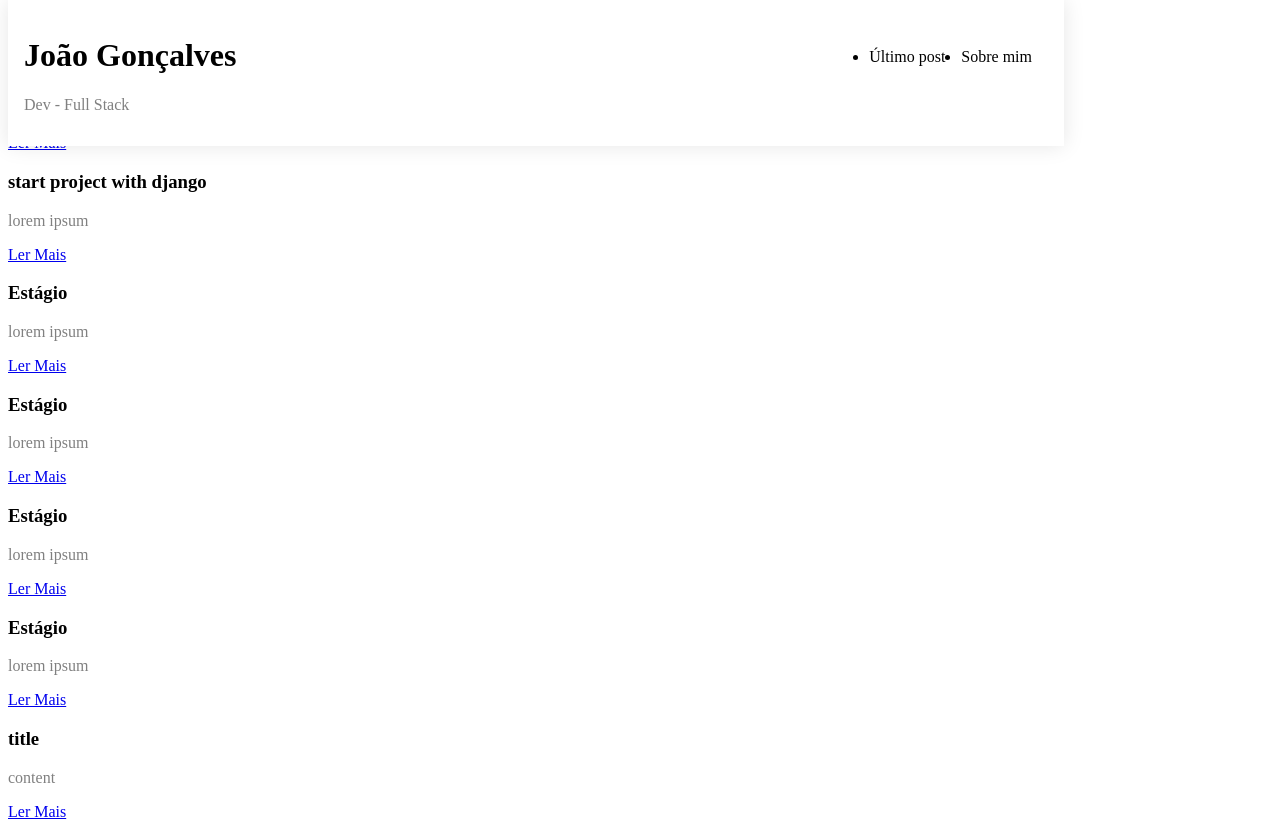
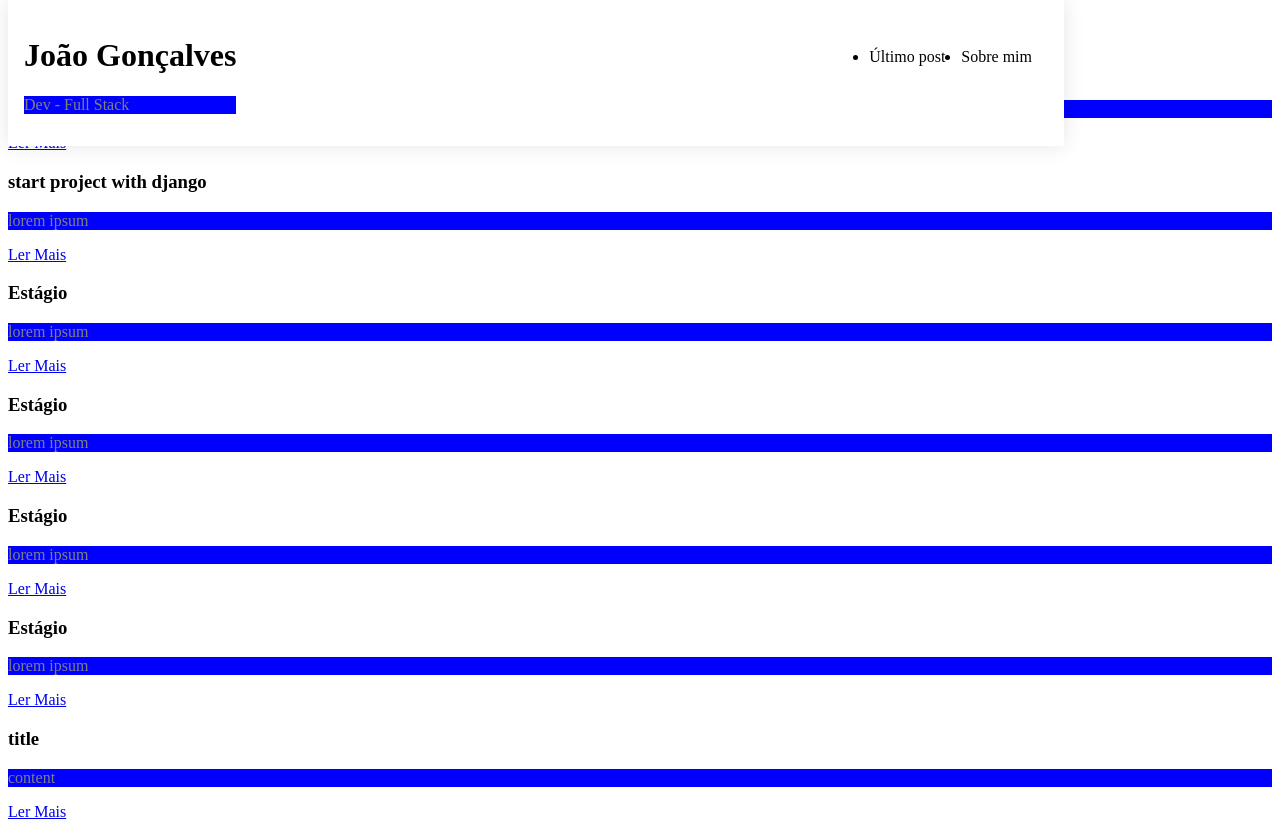
Before and after one commit to jooaogbriel/django-api, a Django app: page / in a window 1280 px wide. Run offline with Django 4.2, Linux system fonts and the light colour scheme; data comes from the database, SQL or seed files in the repository.

Commit message:
styles: ajust bg-color tag p

```diff
--- a/articles/static/css/styles.css
+++ b/articles/static/css/styles.css
@@ -14,6 +14,7 @@ header, nav ul {
 
 p {
     color:gray;
+    background-color:blue;
 }
 
 nav ul li {
```
